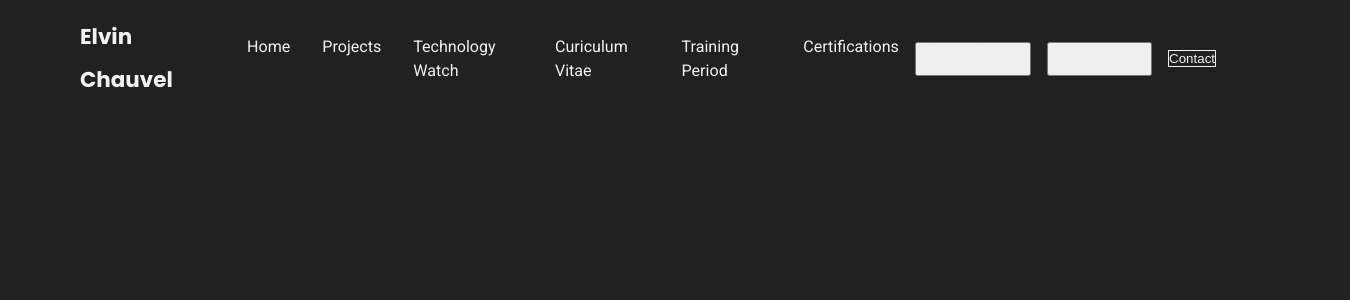
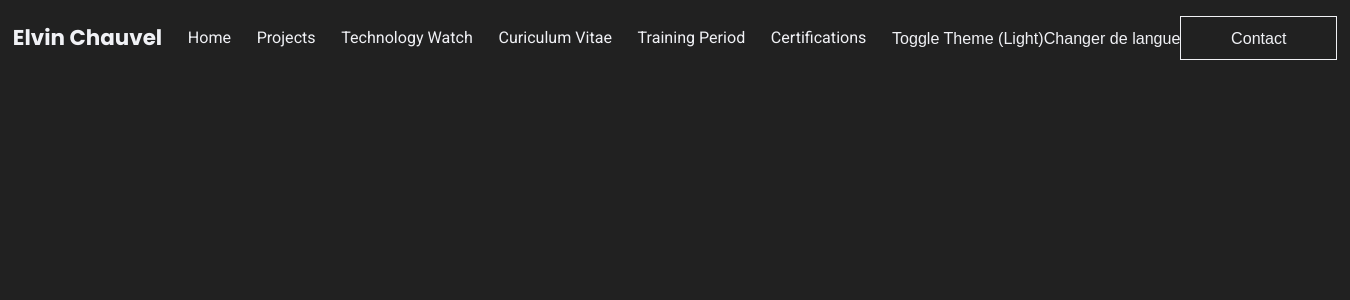
Before and after one commit to VulqyFR/react-portfolio, a React (Vite) app: page / in a window 1280 px wide. Shown: the top 300 px of the page, 1350 px wide, since content can reach past the window. Built offline with nearby package versions, Linux system fonts and the light colour scheme.

Commit message:
refactor: navbar css variables

```diff
--- a/src/stylesheets/base/_reset.scss
+++ b/src/stylesheets/base/_reset.scss
@@ -1,4 +1,6 @@
 // This file remains to reset the default styles of the browser
+
+@import 'variables';
 
 *, *::before, *::after {
     margin: 0;
@@ -13,5 +15,5 @@ body, h1, h2, h3, h4, h5, h6, p, ul, ol {
   }
 
 body {
-    background-color: $--clr-dark-primary;
+    background-color: var(--clr-background);
   }
--- a/src/stylesheets/base/_typography.scss
+++ b/src/stylesheets/base/_typography.scss
@@ -1,66 +1,65 @@
 // This file handle all typography base styles for the project
 
+@import 'variables';
+
 body {
-  font-family: $--font-roboto;
-  line-height: $--line-height-md;
+  font-family: var(--font-roboto);
+  line-height: var(--line-height-md);
+  color: var(--clr-text);
+  background-color: var(--clr-background);
 }
 
-body.light {
-  div, a, li, button, input, h1, h2, h3, h4, h5, h6 {
-    color: $--clr-light-text;
-  }
-  background-color: $--clr-light-background;
-}
-
-body.dark {
-  div, a, li, button, input, h1, h2, h3, h4, h5, h6 {
-    color: $--clr-dark-text;
-  }
-  background-color: $--clr-dark-background;
+div, a, li, button, input, h1, h2, h3, h4, h5, h6 {
+  color: var(--clr-text);
+  background-color: var(--clr-background);
 }
 
 h1, h2, h3, h4, h5, h6 {
-  font-weight: $--font-weight-bold;
-  line-height: $--line-height-lg;
-  font-family: $--font-poppins;
+  font-weight: var(--font-weight-bold);
+  font-family: var(--font-poppins);
 }
 
 h1 {
-  font-size: $--font-size-xxl;
+  font-size: var(--font-size-xxl);
 }
 
 h2 {
-  font-size: $--font-size-xl;
+  font-size: var(--font-size-xl);
 }
 
 h3 {
-  font-size: $--font-size-lg;
+  font-size: var(--font-size-lg);
 }
 
 h4 {
-  font-size: $--font-size-md;
+  font-size: var(--font-size-md);
 }
 
 h5 {
-  font-size: $--font-size-sm;
+  font-size: var(--font-size-sm);
 }
 
 h6 {
-  font-size: $--font-size-xs;
+  font-size: var(--font-size-xs);
 }
 
 p {
-  font-size: $--font-size-md;
-  line-height: $--line-height-md;
+  font-size: var(--font-size-md);
+  line-height: var(--line-height-md);
 }
 
 a {
-  font-size: $--font-size-md;
+  font-size: var(--font-size-md);
   text-decoration: none;
-  color: $--clr-light-primary;
-  font-family: $--font-roboto;
+  font-family: var(--font-roboto);
 }
 
 ul, ol {
   list-style: none;
 }
+
+button {
+  font-size: var(--font-size-md);
+  border: none;
+  cursor: pointer;
+}
--- a/src/stylesheets/base/_variables.scss
+++ b/src/stylesheets/base/_variables.scss
@@ -1,64 +1,71 @@
-// This file remains for all variables used in this project
+body[data-theme='light'] {
+    --clr-primary: #04B9AD !important;
+    --clr-secondary: #55B9B4 !important;
+    --clr-accent: #CCD5E0 !important;
+    --clr-text: #212121 !important;
+    --clr-background: #F0F1F5 !important;
+}
 
-// Colors variables are set as --clr-<theme>-<color>
+body[data-theme='dark'] {
+    --clr-primary: #46FBEF !important;
+    --clr-secondary: #46AAA5 !important;
+    --clr-accent: #1F2833 !important;
+    --clr-text: #F0F1F5 !important;
+    --clr-background: #212121 !important;
+}
 
-// Colors light theme
-$--clr-light-primary: #04B9AD;
-$--clr-light-secondary: #55B9B4;
-$--clr-light-accent: #CCD5E0;
-$--clr-light-text: #212121;
-$--clr-light-background: #F0F1F5;
+:root {
+    /* Colors variables */
+    --clr-primary: #46FBEF;
+    --clr-secondary: #46AAA5;
+    --clr-accent: #1F2833;
+    --clr-text: #F0F1F5;
+    --clr-background: #212121;
 
-// Colors dark theme
-$--clr-dark-primary: #46FBEF;
-$--clr-dark-secondary: #46AAA5;
-$--clr-dark-accent: #1F2833;
-$--clr-dark-text: #F0F1F5;
-$--clr-dark-background: #212121;
+    /* Fonts */
+    --font-roboto: 'Roboto', sans-serif;
+    --font-poppins: 'Poppins', serif;
 
-// Fonts
-$--font-roboto: 'Roboto', sans-serif;
-$--font-poppins: 'Poppins', serif;
+    /* Font sizes */
+    --font-size-xxs: 0.75em;
+    --font-size-xs: 1em;
+    --font-size-sm: 1.25em;
+    --font-size-md: 1.5em;
+    --font-size-lg: 2em;
+    --font-size-xl: 3em;
+    --font-size-xxl: 3.75em;
 
-// Font sizes
-$--font-size-xxs: 0.75em;
-$--font-size-xs: 1em;
-$--font-size-sm: 1.25em;
-$--font-size-md: 1.5em;
-$--font-size-lg: 2em;
-$--font-size-xl: 3em;
-$--font-size-xxl: 3.75em;
+    /* Font weights */
+    --font-weight-light: 300;
+    --font-weight-regular: 400;
+    --font-weight-medium: 500;
+    --font-weight-bold: 700;
 
-// Font weights
-$--font-weight-light: 300;
-$--font-weight-regular: 400;
-$--font-weight-medium: 500;
-$--font-weight-bold: 700;
+    /* Breakpoints */
+    --breakpoint-xxs: 768px;
+    --breakpoint-xs: 1024px;
+    --breakpoint-sm: 1280px;
+    --breakpoint-md: 1366px;
+    --breakpoint-lg: 1680px;
+    --breakpoint-xl: 1920px;
 
-// Breakpoints
-$--breakpoint-xxs: 768px;
-$--breakpoint-xs: 1024px;
-$--breakpoint-sm: 1280px;
-$--breakpoint-md: 1366px;
-$--breakpoint-lg: 1680px;
-$--breakpoint-xl: 1920px;
+    /* Border radius */
+    --border-radius-sm: 5px;
+    --border-radius-md: 10px;
+    --border-radius-lg: 20px;
+    --border-radius-xl: 50px;
 
-// Border radius
-$--border-radius-sm: 5%;
-$--border-radius-md: 10%;
-$--border-radius-lg: 20%;
-$--border-radius-xl: 50%;
+    /* Shadows */
+    --shadow-sm: 0 0.125rem 0.25rem rgba(0, 0, 0, 0.075);
+    --shadow-md: 0 0.5rem 1rem rgba(0, 0, 0, 0.15);
+    --shadow-lg: 0 1rem 3rem rgba(0, 0, 0, 0.175);
 
-// Shadows
-$--shadow-sm: 0 0.125rem 0.25rem rgba(0, 0, 0, 0.075);
-$--shadow-md: 0 0.5rem 1rem rgba(0, 0, 0, 0.15);
-$--shadow-lg: 0 1rem 3rem rgba(0, 0, 0, 0.175);
+    /* Transitions */
+    --transition: all 0.3s ease-in-out;
 
-// Transitions
-$--transition: all 0.3s ease-in-out;
-
-// Line Height
-$--line-height-xs: 1;
-$--line-height-sm: 1.25;
-$--line-height-md: 1.5;
-$--line-height-lg: 2;
+    /* Line Height */
+    --line-height-xs: 1;
+    --line-height-sm: 1.25;
+    --line-height-md: 1.5;
+    --line-height-lg: 2;
+  }
--- a/src/stylesheets/components/header/_buttons.scss
+++ b/src/stylesheets/components/header/_buttons.scss
@@ -1,11 +1,106 @@
-// This file is made to handle the styles for the buttons in the header
+@import '../../base/variables';
 
-body.light .navbar__button--contact {
-    border: 1px solid $--clr-dark-background;
+// Keyframes
+
+@keyframes moveCircle {
+    0% {
+        transform: translateX(0);
+    }
+    100% {
+        transform: translateX(269%);
+    }
+}
+
+@keyframes reverseMoveCircle {
+    0% {
+        transform: translateX(265%);
+    }
+    100% {
+        transform: translateX(0);
+    }
+}
+
+// Button Theme
+
+.navbar__button-theme {
+    background: var(--clr-background);
+    color: var(--clr-text);
+}
+
+.navbar__button-icon {
+    color: var(--clr-text);
+    transition: transform 0.3s ease-in-out;
+    width: 2em;
+    height: 2em;
+}
+.navbar__button-icon-moon {
+    transform: rotate(-162.5deg);
+}
+.navbar__button-icon-sun {
+    transform: rotate(180deg);
+}
+
+.navbar__button--theme {
+    height: 2.75em;
+    width: 9.75em;
+    border-radius: var(--border-radius-xl);
+    position: relative;
+    transition: transform 0.3s ease-in-out;
+}
+
+.navbar__button-circle {
+    background-color: var(--clr-background);
+}
+
+.navbar__button-circle{
+    position: absolute;
+    left: 0;
+    top: 0;
+    height: 2.60em;
+    width: 2.60em;
+    border-radius: var(--border-radius-xl);
+    margin: 0.075em 0.075em 0.075em 0.075em;
+    display: flex;
+    justify-content: center;
+    align-items: center;
+}
+
+.navbar__button-circle.shifted {
+    animation: moveCircle 0.3s ease-in-out forwards;
+}
+
+.navbar__button-circle.not-shifted {
+    animation: reverseMoveCircle 0.3s ease-in-out forwards;
+}
+
+// Button Language
+
+.navbar__button--language,
+.fa-globe {
+    color: var(--clr-text);
     background: transparent;
 }
 
-body.dark .navbar__button--contact {
-    border: 1px solid $--clr-light-background;
+.navbar__button--language {
+    height: 2.5em;
+    width: 2.5em;
+}
+
+.fa-globe {
+    font-size: var(--font-size-md);
+}
+
+// Button Contact
+
+.navbar__button--contact {
+    border: 1px solid var(--clr-text);
     background: transparent;
+    height: 2.75em;
+    width: 9.75em;
+    transition: all 0.125s ease-in-out;
 }
+
+.navbar__button--contact:hover {
+    background: var(--clr-text);
+    color: var(--clr-background);
+}
--- a/src/stylesheets/components/header/_navbar.scss
+++ b/src/stylesheets/components/header/_navbar.scss
@@ -1,10 +1,18 @@
 // This file remains for the styles of the navbar in the header
-
 .navbar {
   width: 100%;
-    .navbar__container {
-      padding: 1rem 5%;
-      @include flexbox($direction: row, $justify: center, $align: center);
+  height: 10%;
+  position: sticky;
+  top: 0;
+  @include flexbox($direction: row, $justify: center, $align: center);
+
+  &.scrolled {
+    box-shadow: --shadow-lg;
+  }
+  .navbar__container {
+      width: 100%;
+      margin: 1rem 5%;
+      @include flexbox($direction: row, $justify: space-between, $align: center);
     }
 
   .navbar__menu {
@@ -12,11 +20,12 @@
     }
 
   .navbar__logo-text,
-  .navbar__menu-item  {
-      padding: 0 1rem;
+  .navbar__menu-item,
+  .navbar__buttons {
+      padding: 0 clamp(0.5rem, 1vw, 1rem);
+      white-space: nowrap;
     }
   .navbar__buttons {
-      @include flexbox($direction: row, $justify: space-between, $align: center);
-      gap: 1rem;
+      @include flexbox($direction: row, $justify: center, $align: center);
     }
   }
```
